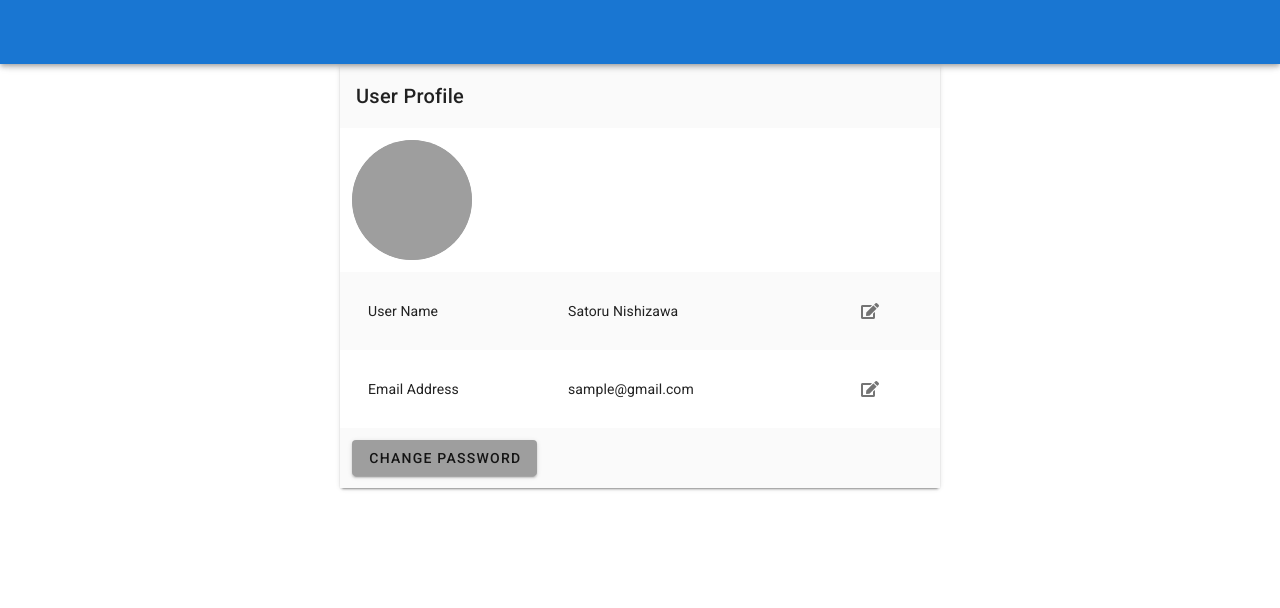
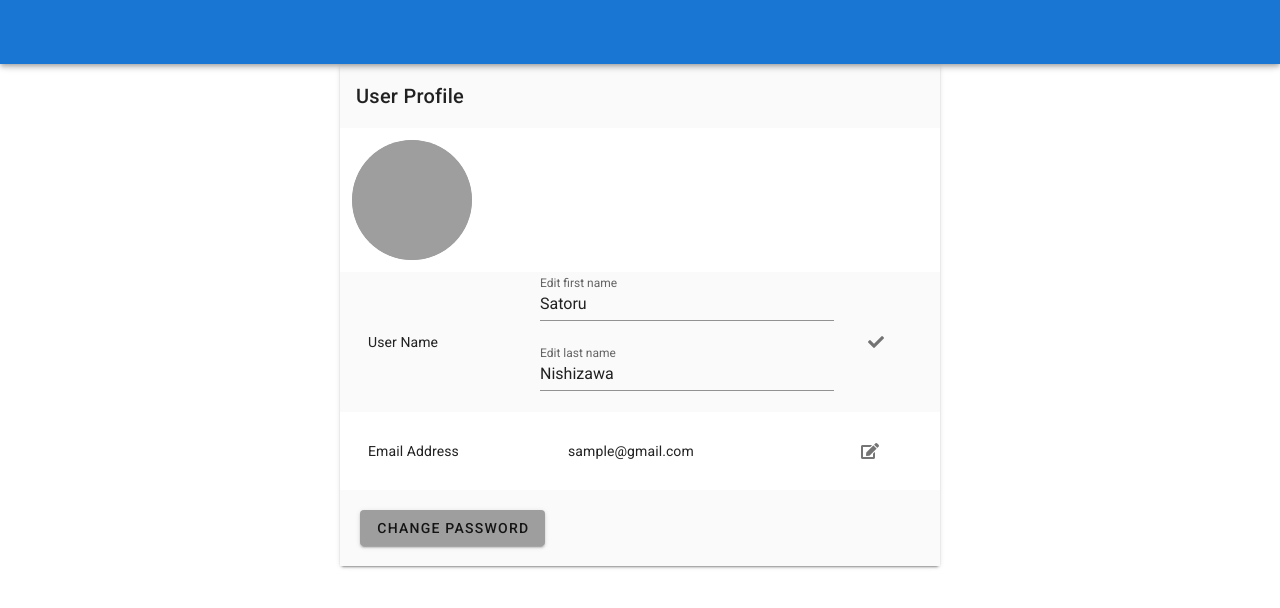
Before and after one commit to Sattor-Bek/editable-account-panel, a Vue app: page / in a window 1280 px wide. Both pictures are taken after a click on the button 870 px from the left and 311 px from the top of the page. Shown: the top 608 px of the page. Built offline with nearby package versions, Linux system fonts and the light colour scheme; grey boxes are pictures that could not be loaded.

Commit message:
user can change name, email, and pw

```diff
--- a/src/components/AccountPanel.vue
+++ b/src/components/AccountPanel.vue
@@ -21,21 +21,25 @@
           </v-row>
           <v-row align="center" class="grey lighten-5">
             <v-col cols="4"><v-card-text>{{labels.name}}</v-card-text></v-col>
-            <v-col cols="6"><v-card-text>{{user.firstName}} {{user.lastName}}</v-card-text></v-col>
-            <v-col cols="2">
-              <v-btn icon>
-                <v-icon small class="fas fa-edit">
-                </v-icon>
-              </v-btn>
-            </v-col>
+            <name-form v-show="editingName" :user="user" @input="changeName" />
+            <v-col v-show="!editingName" cols="6" >
+                <v-card-text>{{user.firstName}} {{user.lastName}}</v-card-text>
+                </v-col>
+              <v-col v-show="!editingName" cols="2">
+                <v-btn icon @click="openNameForm">
+                  <v-icon small class="fas fa-edit">
+                  </v-icon>
+                </v-btn>
+              </v-col>
           </v-row>
           <v-row align="center">
             <v-col cols="4"><v-card-text>{{labels.email}}</v-card-text></v-col>
-            <v-col cols="6"><v-card-text>{{user.email}}</v-card-text></v-col>
-            <v-col cols="2"><v-btn icon><v-icon small class="fas fa-edit"></v-icon></v-btn></v-col>
+            <email-form v-show="editingEmail" :user="user" @input="changeEmail" />
+            <v-col v-show="!editingEmail" cols="6"><v-card-text>{{user.email}}</v-card-text></v-col>
+            <v-col v-show="!editingEmail" cols="2"><v-btn icon @click="openEmailForm"><v-icon small class="fas fa-edit"></v-icon></v-btn></v-col>
           </v-row>
           <v-row align="center" class="grey lighten-5">
-            <v-col cols="4"><v-btn class="grey">{{btn.changePassword}}</v-btn></v-col>
+            <password-form :user="user" @input="changePassword"/>
           </v-row>
         </v-col>
       </v-card>
@@ -44,29 +48,62 @@
 </template>
 
 <script>
+  import { User } from '@/models/user.js';
+  import NameForm from './NameForm.vue';
+  import EmailForm from './EmailForm.vue';
+  import PasswordForm from './PasswordForm.vue';
+
   export default {
     name: 'AccountPanel',
-
+    components: {
+      NameForm,
+      EmailForm,
+      PasswordForm,
+    },
+    created(){
+      this.user = this.defaultUser()
+    },
     data(){
       return {
-        user: {
-          firstName:"Satoru",
-          lastName:"Nishizawa",
-          email:"sample@gmail.com",
-          password:"sampleps",
-        },
+        user: User,
         labels:{
           cardTitle:"User Profile",
           name:"User Name",
           email:"Email Address",
           password: "Passowrd"
         },
-        btn:{
-          changePassword: "Change Password",
-          edit: "Edit",
-          confirm: "Confirm",
-        },
+        editingName: false,
+        editingEmail: false,
       };
+    },
+    methods: {
+      defaultUser: function(){
+        return new User({
+          id:"sampleId",
+          firstName:"Satoru",
+          lastName:"Nishizawa",
+          email:"sample@gmail.com",
+          password:"samplepass",
+        })
+      },
+      openNameForm: function(){
+        this.editingName = true;
+      },
+      changeName: function(name){
+        this.user.firstName = name.firstName;
+        this.user.lastName = name.lastName;
+        this.editingName = false;
+      },
+      openEmailForm: function(){
+        this.editingEmail = true;
+      },
+      changeEmail: function(email){
+        this.user.email = email;
+        this.editingEmail = false;
+      },
+      changePassword: function(password){
+        this.user.password = password;
+      }
     },
   }
 </script>
--- /dev/null
+++ b/src/components/EmailForm.vue
@@ -0,0 +1,43 @@
+
+<template>
+    <v-row align="center">
+        <v-col cols="9">
+            <v-text-field
+            v-model="email"
+            label="Edit email address">
+            </v-text-field>
+        </v-col>
+        <v-col cols="2">
+            <v-btn icon @click="submit">
+                <v-icon small class="fas fa-check"></v-icon>
+            </v-btn>
+        </v-col>
+    </v-row>
+</template>
+<script>
+  import { User } from '@/models/user.js';
+  export default {
+    name: 'EmailForm',
+    props:{
+        user: {
+            type: User
+        },
+        editingEmail:{
+            type: Boolean
+        }
+    },
+    created(){
+        this.email = this.user.email;
+    },
+    data(){
+        return {
+            email: "",
+        }
+    },
+    methods:{
+        submit: function(){
+            this.$emit("input", this.email);
+      },
+    }
+  }
+</script>
--- /dev/null
+++ b/src/components/NameForm.vue
@@ -0,0 +1,51 @@
+
+<template>
+      <v-row align="center" >
+        <v-col cols="9">
+            <v-text-field
+                v-model="name.firstName"
+                label="Edit first name">
+            </v-text-field>
+            <v-text-field
+                v-model="name.lastName"
+                label="Edit last name">
+            </v-text-field>
+        </v-col>
+        <v-col cols="2">
+            <v-btn icon @click="submit">
+                <v-icon small class="fas fa-check"></v-icon>
+            </v-btn>
+        </v-col>
+    </v-row>
+</template>
+<script>
+  import { User } from '@/models/user.js';
+  export default {
+    name: 'NameForm',
+    props:{
+        user: {
+            type: User
+        },
+        editingName:{
+            type: Boolean
+        }
+    },
+    created(){
+        this.name.firstName = this.user.firstName;
+        this.name.lastName = this.user.lastName;
+    },
+    data(){
+        return {
+            name: {
+                firstName: "",
+                lastName: "",
+            },
+        }
+    },
+    methods:{
+        submit: function(){
+            this.$emit("input", this.name);
+      },
+    }
+  }
+</script>
--- /dev/null
+++ b/src/components/PasswordForm.vue
@@ -0,0 +1,77 @@
+
+<template>
+    <v-row align="center" class="pa-5" >
+        <v-dialog v-model="editingPassword" max-width="600">
+            <template v-slot:activator="{on}">
+                <v-col cols="4"><v-btn class="grey" v-on="on">Change Password</v-btn></v-col>
+            </template>
+                <v-card>
+                    <v-card-title>
+                        <span class="text-h5">You are changing password</span>
+                    </v-card-title>
+                    <v-card-text>
+                        <v-form>
+                            <v-text-field v-model="oldPassword" label="Input your old password"></v-text-field>
+                            <v-text-field v-model="newPassword" label="Input your new password"></v-text-field>
+                        </v-form>
+                        <v-btn @click="submit">Confirm</v-btn>
+                    </v-card-text>
+                </v-card>
+        </v-dialog>
+        <snackbar-message :text="message" :snackbar="snackbar" @close="snackbar = false"/>
+    </v-row>
+</template>
+<script>
+  import { User } from '@/models/user.js';
+  import SnackbarMessage from './SnackbarMessage.vue';
+  export default {
+    name: 'PasswordForm',
+    components: {
+        SnackbarMessage,
+    },
+    props:{
+        user: {
+            type: User
+        },
+    },
+    data() {
+        return {
+            oldPassword: "",
+            newPassword: "",
+            message: "",
+            editingPassword: false,
+            snackbar: false,
+        }
+    },
+    methods:{
+        submit: function(){
+            if(this.validatePassword()){
+                this.$emit("input", this.newPassword);
+                this.editingPassword = false;
+            }
+      },
+        validatePassword: function(){
+            let text = "";
+            if(this.oldPassword.length > 0 && this.oldPassword === this.user.password){
+                text = "Success"
+                this.openSnackbar(text);
+                return true
+            } else {
+                text = "Old password is not valid"
+            }
+            if(!this.newPassword){
+                text = "Please input new password";
+            }
+            this.openSnackbar(text);
+            return false
+      },
+      openSnackbar: function(message){
+          this.message = message;
+          this.snackbar = true;
+      },
+      passwordSafeMater: function(){
+        //use meter   https://github.com/dropbox/zxcvbn
+      }
+    }
+  }
+</script>
--- /dev/null
+++ b/src/components/SnackbarMessage.vue
@@ -0,0 +1,39 @@
+<template>
+  <div class="text-center ma-2">
+    <v-snackbar
+      v-model="snackbar"
+    >
+      {{ text }}
+
+      <template v-slot:action="{ attrs }">
+        <v-btn
+          color="pink"
+          text
+          v-bind="attrs"
+          @click="close"
+        >
+          Close
+        </v-btn>
+      </template>
+    </v-snackbar>
+  </div>
+</template>
+<script>
+  export default {
+    name: "SnackbarMessage",
+    props:{
+        text: {
+          type: String
+        },
+        snackbar:{
+          type: Boolean,
+          default: false,
+        },
+    },
+    methods:{
+      close: function(){
+        this.$emit("close");
+      }
+    }
+  }
+</script>
--- /dev/null
+++ b/src/models/user.js
@@ -0,0 +1,9 @@
+export class User {
+    constructor (data){
+        this.id = data.id
+        this.firstName = data.firstName
+        this.lastName = data.lastName
+        this.email = data.email
+        this.password = data.password
+    }
+}
```
